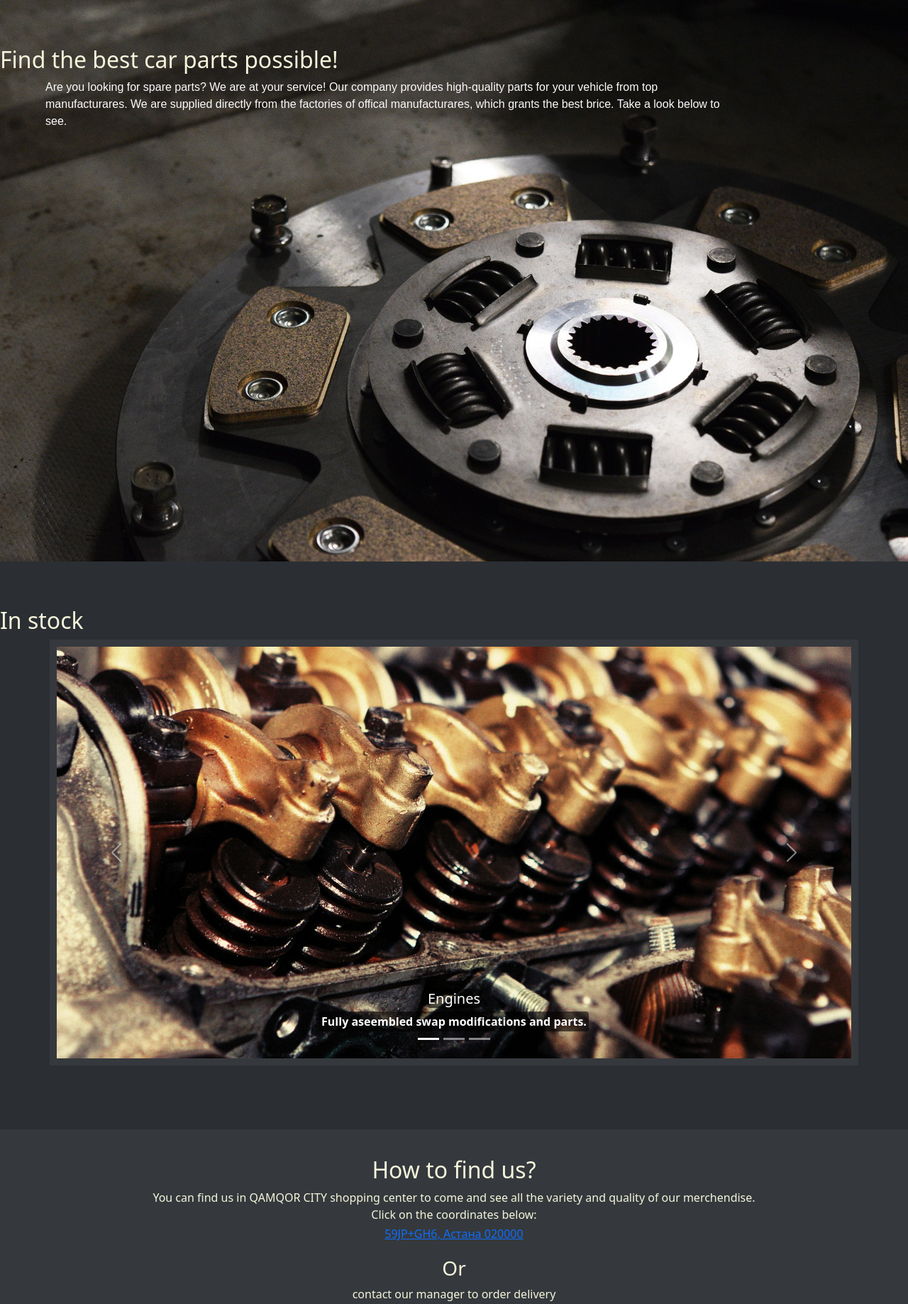
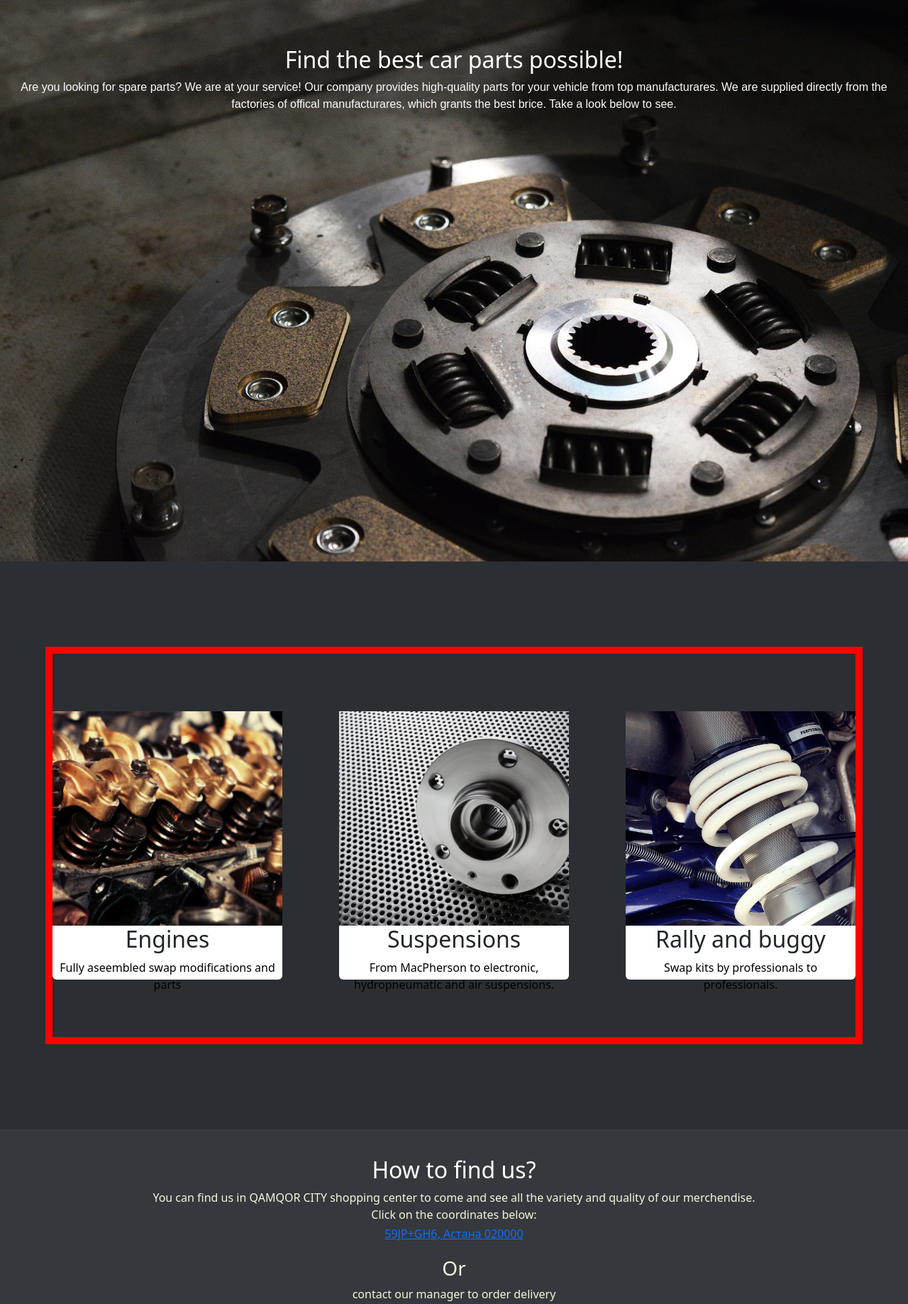
Before and after one commit to Askhab-Brz/parts, a Django app: page / in a window 1280 px wide. Shown: the part 85-1922 px from the top of the page at 71% size. Run offline with Django 4.2, Linux system fonts and the light colour scheme.

Commit message:
this is the new version

```diff
--- a/landing/static/landing/styles.css
+++ b/landing/static/landing/styles.css
@@ -105,15 +105,15 @@ a {
 
 h1{
     padding-top: 2%;
-    color: beige;
+    color: rgb(255, 255, 254);
     font-size: 2em;
+    text-align: center;
 }
 #p1{
-
+    text-align: center;
     font-family: Arial;
     font-size: 1em;
-    margin-right: 20%;
-    margin-left: 5%;
+
     color:rgb(253, 251, 251);
 }
 
@@ -173,70 +173,67 @@ h1{
 
 .showcase2{
 
+  width: 100%;
+  background-color: rgb(43,47,51);
+  height: 100%;
+  display: flex;
 
-  background-color: rgb(43,47,51);
-  scroll-snap-align:center;
-  height: 100vh;
 
 }
 
 .contact{
   padding: 1%;
   scroll-snap-align:start;
-  height: 150%;
+  height: 100%;
   text-align: center;
   background-color:  rgb(53,57,61);
 }
-.container{
-  height: 75%;
-  border: 10px solid rgb(53,57,61);
-  padding: 0;
-}
-
-.carousel-inner{
-  max-width: 100%;
-  max-height: 100%;
-}
-img{
-  height: 100%;
-  object-fit: cover;
-}
 
 
-.pic{
-  padding-top:2% ;
-  height: 50%;
-  width:83%;
-  margin-top: 0%;
-  margin-left: auto;
-  margin-right: auto;
-  overflow: visible;
+.fwrap{
+  border: 10px solid red;
+  height: 70%;
+  width: 90%;
+  display: flex;
+  gap: 5em;
+  align-items: center;
+  margin: auto;
+
+
 }
+.wrap{
+  background-color: white;
+  text-align: center;
+  border: 0px;
+  border-radius: 6px;
+  width: 27%;
+  height: 70%;
+  flex: 1;
 
-.pic img{
+}
+.mc{
+
+  width: 100%;
+  height: 80%;
+
+}
+ .mc img{
   width: 100%;
   height: 100%;
-  transition: .5s ease;
+  object-fit:cover;
 }
-
-.pic img:hover  {
-  transform: scale(1.2) translateY(+20%) ;
+.msg{
 
 }
-
 #wp{
   color: beige;
 }
-
-
-
 
 
 .wa{
   width: 10%;
   margin: auto;
 }
-
 
 
 h3{
@@ -273,17 +270,3 @@ overflow: visible;
   border-radius: 4px;
   background-color: rgba(0, 0, 0, 0.582);
 }
-
-
-
-@media only screen and (max-width: 768px) {
-
-  .pic{
-    width: 100%;
-    height: 100%;
-  }
-  .pic img{
-    width: 80%;
-    height: 20%;
-  }
-}
--- a/landing/templates/landing/first.html
+++ b/landing/templates/landing/first.html
@@ -43,7 +43,7 @@
 
 
 
-            <section class="showcase" id="showcase" class="scrollsnap-section">
+            <section class="showcase" id="showcase" >
               <div class="info">
                 <br>
                 <br>
@@ -54,54 +54,43 @@
             </section>
 
 
-          <section class="showcase2" id="showcase2" class="scrollsnap-section">
+          <section class="showcase2"  >
 
-            <div id="h2"><h2>In stock</h2></div>
-                <div class="container">
-                  <div id="carouselExampleCaptions" class="carousel slide" data-bs-ride="false">
-                    <div class="carousel-indicators">
-                      <button type="button" data-bs-target="#carouselExampleCaptions" data-bs-slide-to="0" class="active" aria-current="true" aria-label="Slide 1"></button>
-                      <button type="button" data-bs-target="#carouselExampleCaptions" data-bs-slide-to="1" aria-label="Slide 2"></button>
-                      <button type="button" data-bs-target="#carouselExampleCaptions" data-bs-slide-to="2" aria-label="Slide 3"></button>
+
+
+            <div class="fwrap">
+
+              <div class="wrap">
+                  <div class="mc">
+                    <img src="{% static 'landing/head.jpg' %}" alt="">
                   </div>
-                    <div class="carousel-inner">
-                      <div class="carousel-item active">
-                        <img src="{% static 'landing/head.jpg' %}" class="d-block w-100" alt="...">
-                        <div class="carousel-caption d-md-block">
-                          <h5><span>Engines</span></h5>
-                          <b span class="b">Fully aseembled swap modifications and parts.</b>
+                    <div class="msg">
+                      <h2>Engines</h2>
+                      <p style="color: rgb(0, 0, 0) ;"> Fully aseembled swap modifications and parts</p>
                     </div>
               </div>
-                      <div class="carousel-item">
-                        <img src="{% static 'landing/silv.jpg' %}" class="d-block w-100" alt="...">
-                        <div class="carousel-caption  d-md-block">
-                          <h5><span >Suspensions</span></h5>
-                          <b span class="b">From MacPherson to electronic, hydropneumatic and air suspensions.</b>
+                  <div class="wrap">
+                    <div class="mc">
+                      <img src="{% static 'landing/silv.jpg' %}" alt="">
+                    </div>
+                      <div class="msg">
+                        <h2>Suspensions</h2>
+                        <p style="color: rgb(0, 0, 0) ;"> From MacPherson to electronic, hydropneumatic and air suspensions.</p>
                     </div>
                   </div>
-                      <div class="carousel-item">
-                        <img src="{% static 'landing/sus2.jpg' %}" class="d-block w-100" alt="...">
-                        <div class="carousel-caption  d-md-block">
-                          <h5><span>Rally and buggy</span></h5>
-                          <b span class="b">Swap kits by professionals to professionals.</span></b>
+
+            <div class="wrap">
+                <div class="mc">
+                  <img src="{% static 'landing/sus2.jpg' %}" alt="">
+                </div>
+                    <div class="msg">
+                      <h2>Rally and buggy</h2>
+                      <p style="color: rgb(0, 0, 0) ;"> Swap kits by professionals to professionals.</p>
                   </div>
             </div>
           </div>
-                    <button class="carousel-control-prev" type="button" data-bs-target="#carouselExampleCaptions" data-bs-slide="prev">
-                      <span class="carousel-control-prev-icon" aria-hidden="true"></span>
-                      <span class="visually-hidden">Previous</span>
-                    </button>
-                    <button class="carousel-control-next" type="button" data-bs-target="#carouselExampleCaptions" data-bs-slide="next">
-                      <span class="carousel-control-next-icon" aria-hidden="true"></span>
-                      <span class="visually-hidden">Next</span>
-                    </button>
-                  </div>
-                    </div>
-
-
         </section>
-
-          <section class="contact" id="contact" class="scrollsnap-section">
+          <section class="contact" id="contact" >
             <h1>How to find us?</h1>
             <p id="how">
               You can find us in QAMQOR CITY shopping center to come and see all the variety and quality of our merchendise.
@@ -109,12 +98,9 @@
             </p>
             <h3> Or </h3>  <p id="wp">contact our manager to order delivery</p>
             <a class="wa" href=" https://wa.me/+77719119231?" target="_blank"> <img class="wp" src="{% static 'landing/WA.png' %}" alt=""></a>
-          <div class="pic">
-            <img src="{% static 'landing/loc.jpg' %}" alt="Location">
-
-
+          <div>
+            <iframe src="https://yandex.ru/map-widget/v1/?um=constructor%3A84b8572fb3683c09a2b149b03ff4fc6b3aacb6a7d6153de18819f26d61e47f44&amp;source=constructor" width="80%" height="50%" frameborder="0"></iframe>
           </div>
-
 
 
           </section>
```
Lines whose indentation alone changed are shown as unchanged.
